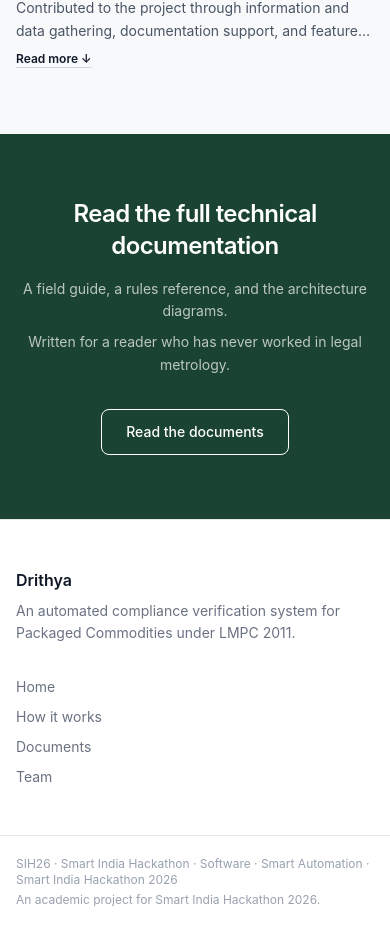
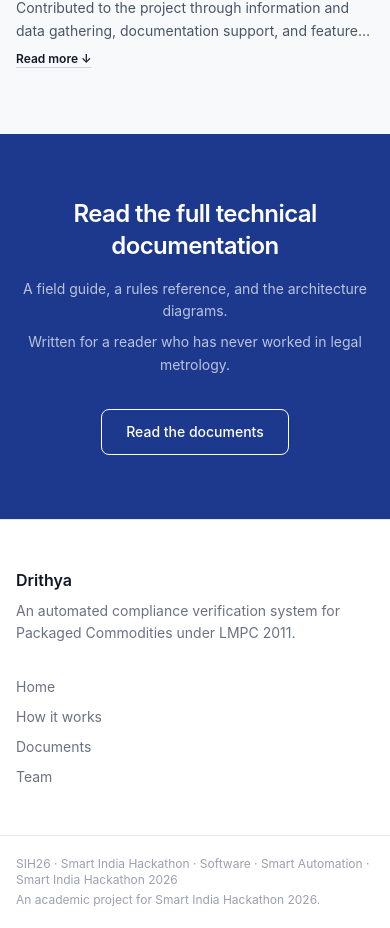
Before and after one commit to Prediator-debug/Sih-Portfolio, a React (Vite) app: page / in a window 390 px wide. Shown: the part 10920-11848 px from the top of the page. Built offline with nearby package versions, Linux system fonts and the light colour scheme.

Commit message:
Update CTA section color to Navy Blue

```diff
--- a/src/components/Layout.tsx
+++ b/src/components/Layout.tsx
@@ -31,7 +31,7 @@ export default function Layout() {
       </main>
 
       {/* Documentation CTA Section */}
-      <section className="bg-[#1B4332] dark:bg-[#111827] py-16 sm:py-20 md:py-24 transition-colors duration-200">
+      <section className="bg-blue-900 dark:bg-[#111827] py-16 sm:py-20 md:py-24 transition-colors duration-200">
         <div className="max-w-3xl mx-auto px-4 sm:px-6 lg:px-8 text-center">
           <h2 className="text-2xl sm:text-3xl md:text-4xl font-semibold text-white tracking-tight mb-4 sm:mb-6">
             Read the full technical documentation
@@ -44,7 +44,7 @@ export default function Layout() {
           </p>
           <Link
             to="/documents"
-            className="inline-flex items-center justify-center px-6 py-3 border border-white text-white text-sm font-medium rounded-lg hover:bg-white hover:text-[#1B4332] dark:hover:text-[#111827] transition-colors duration-200"
+            className="inline-flex items-center justify-center px-6 py-3 border border-white text-white text-sm font-medium rounded-lg hover:bg-white hover:text-blue-900 dark:hover:text-[#111827] transition-colors duration-200"
           >
             Read the documents
           </Link>
```
